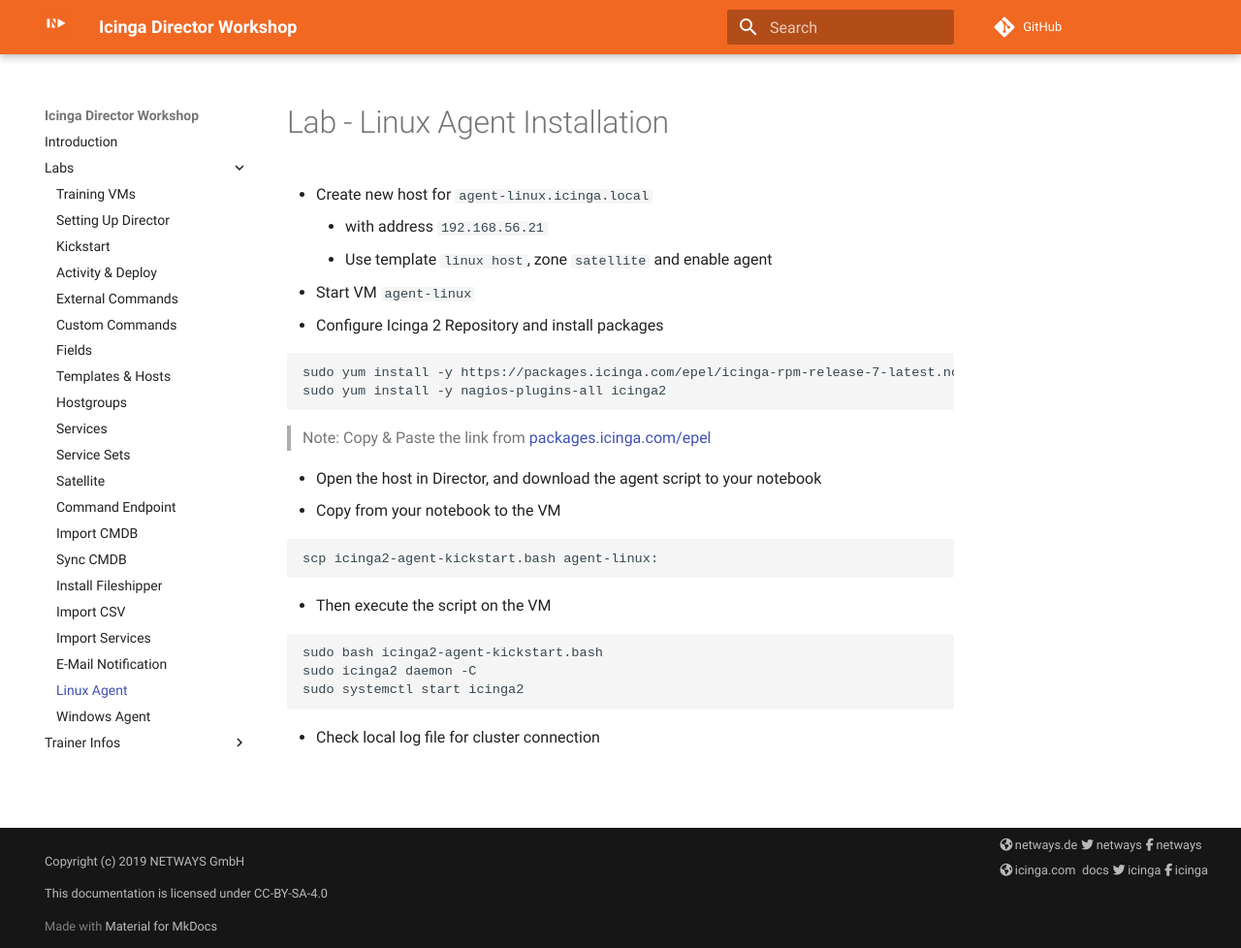
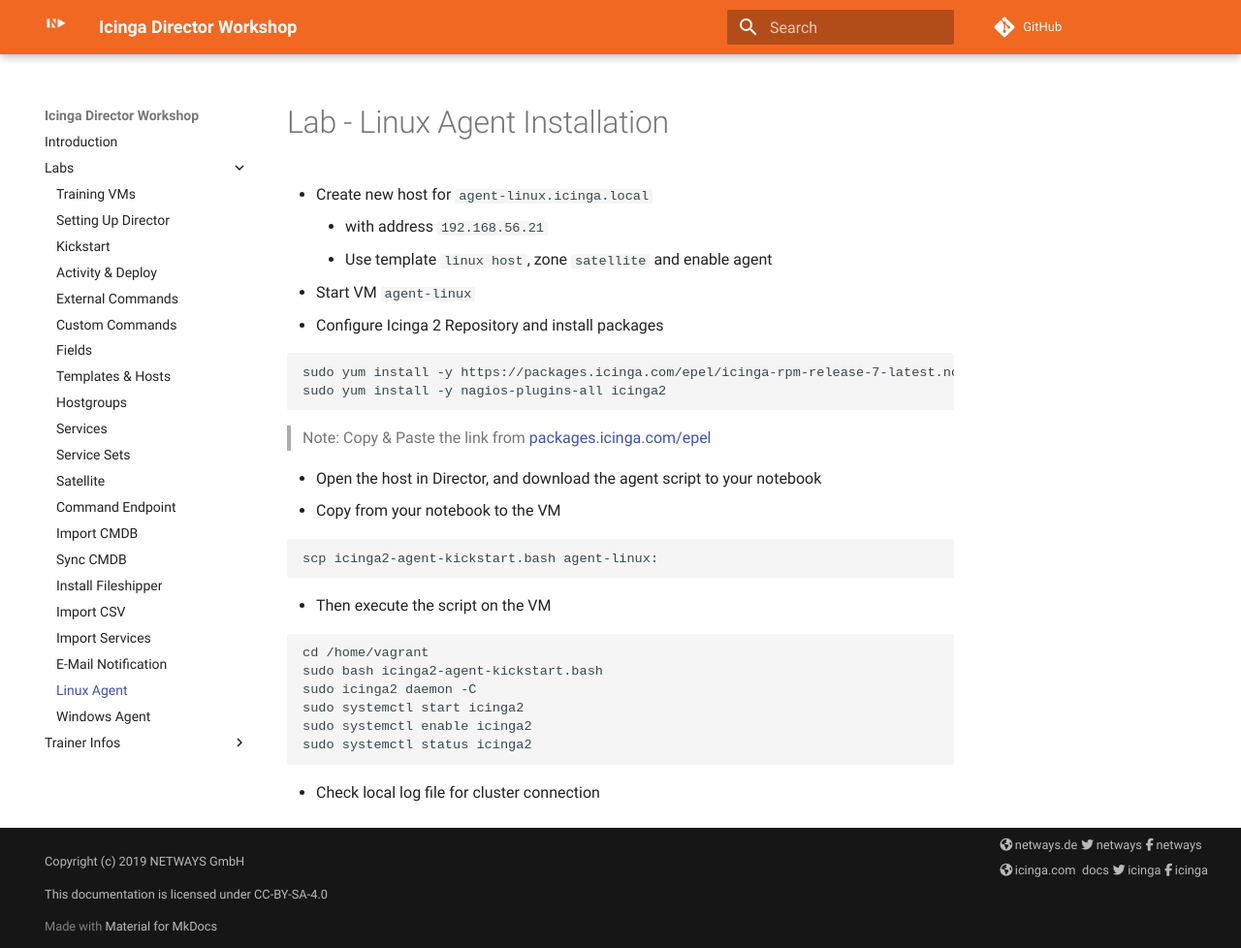
Before and after one commit to NETWAYS/workshop-icinga-director, an MkDocs documentation site: the page built from content/labs/81-Linux-Agent.md, in a window 1280 px wide and 978 px high. Shown: the whole window at 97% size. Built offline with MkDocs 1.6.1 and Material for MkDocs 9.7.7, drawn with Linux system fonts in a browser that asks for light colours; nearby versions of some CDN libraries; library files that are not in the unit come from our copies; comment, search, counter and statistics services are not loaded.

Commit message:
Fix small mistakes noticed during workshop

````diff
--- a/content/labs/81-Linux-Agent.md
+++ b/content/labs/81-Linux-Agent.md
@@ -24,9 +24,12 @@ scp icinga2-agent-kickstart.bash agent-linux:
 - Then execute the script on the VM
 
 ```
+cd /home/vagrant
 sudo bash icinga2-agent-kickstart.bash
 sudo icinga2 daemon -C
 sudo systemctl start icinga2
+sudo systemctl enable icinga2
+sudo systemctl status icinga2
 ```
 
 * Check local log file for cluster connection
````
Also changed, not shown: content/labs/12-Activity-Deploy.md (+1 -1 lines), content/labs/63-Install-Fileshipper.md (+1 -1 lines).
